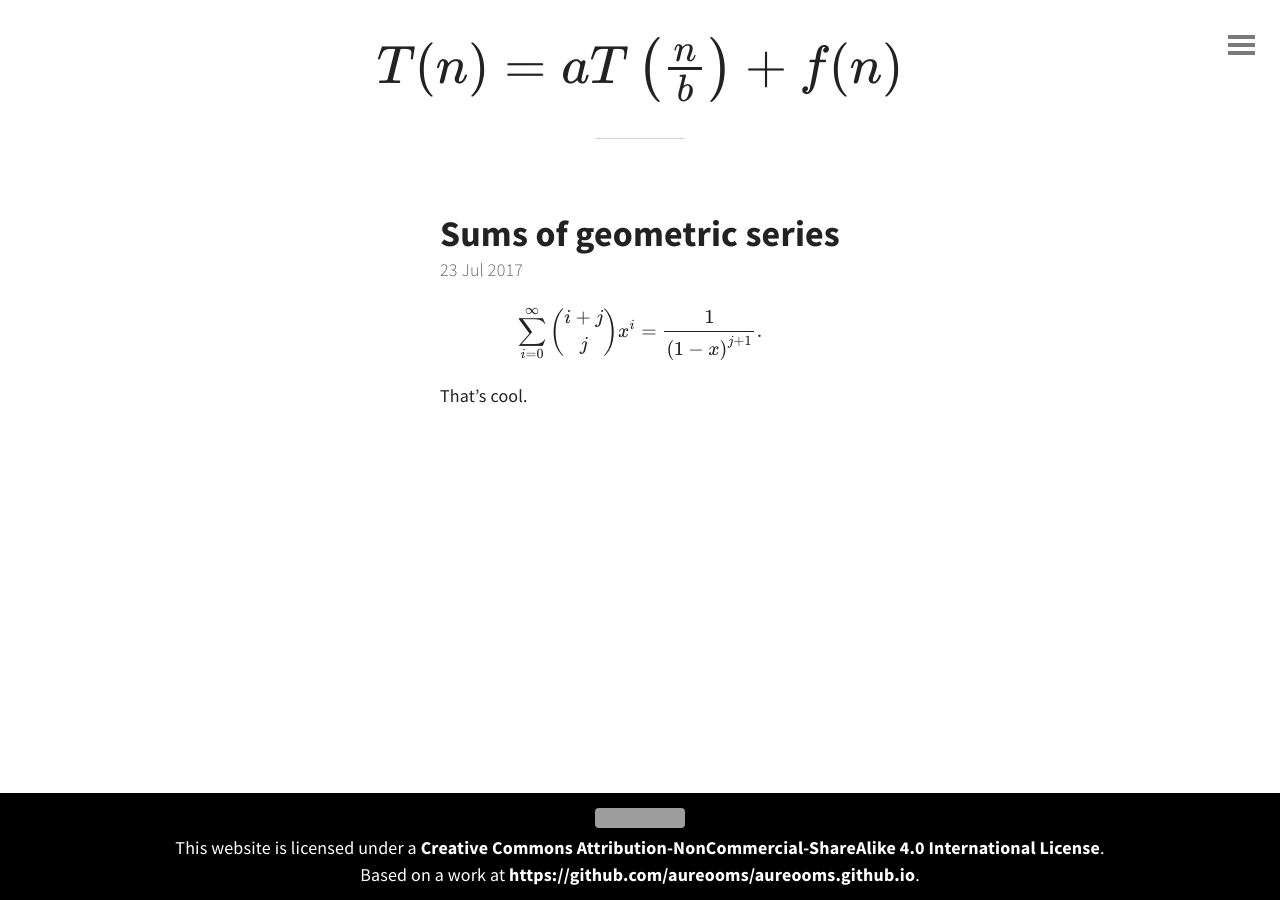
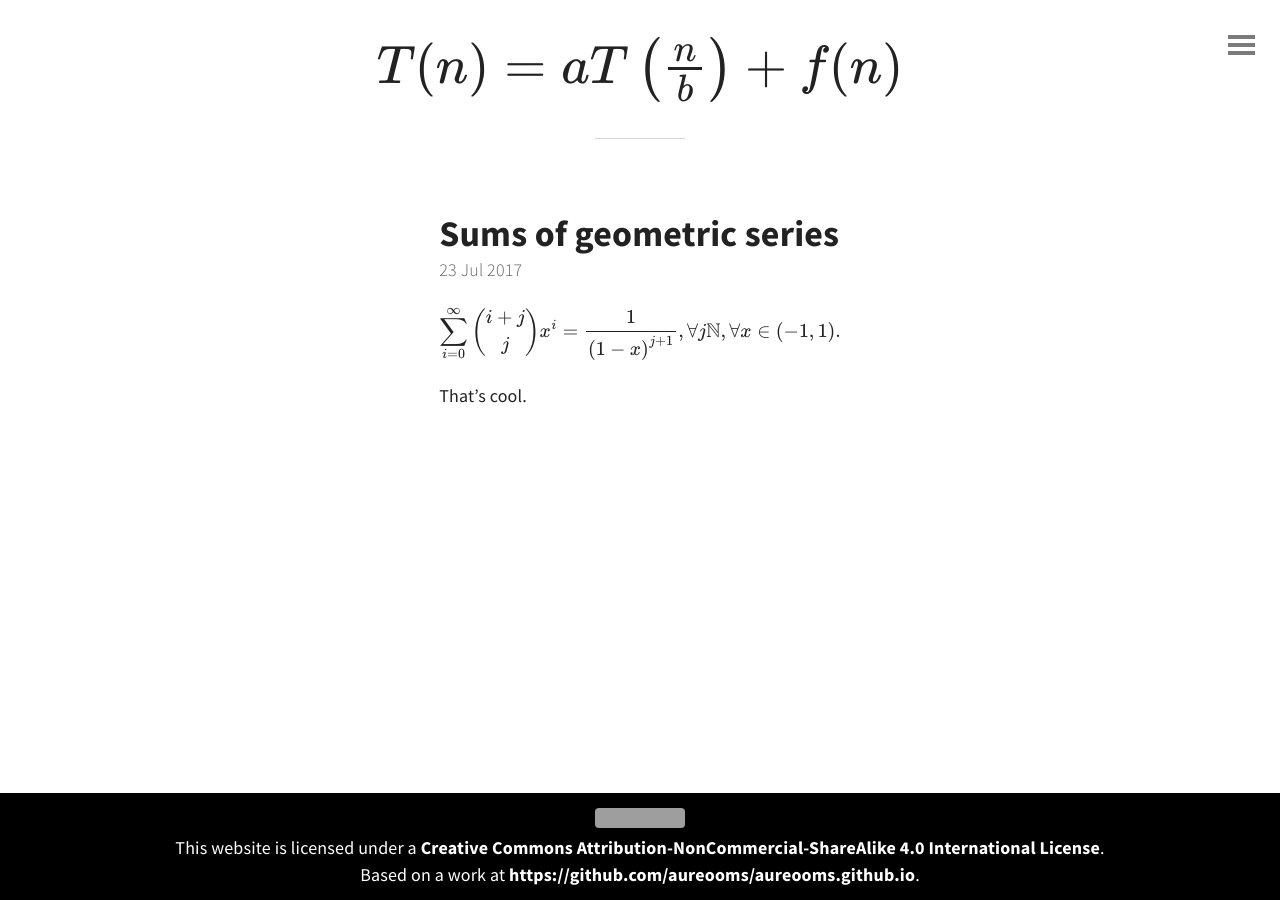
Before and after one commit to aureooms/aureooms.github.io, a Jekyll site: the page built from _posts/2017-07-23-sums-of-geometric-series.md, in a window 1280 px wide. Built offline with Jekyll 4.4.1, drawn with Linux system fonts in a browser that asks for light colours; formulas are drawn with MathJax 3; grey boxes are pictures that could not be loaded.

Commit message:
precisions

```diff
--- a/_posts/2017-07-23-sums-of-geometric-series.md
+++ b/_posts/2017-07-23-sums-of-geometric-series.md
@@ -3,7 +3,8 @@ title: Sums of geometric series
 ---
 
 \\[
-  \\sum_{i=0}^{\\infty} \\binom{i+j}{j} x^i = \\frac{1}{ {(1-x)}^{j+1} }.
+  \\sum_{i=0}^{\\infty} \\binom{i+j}{j} x^i = \\frac{1}{ {(1-x)}^{j+1} },
+\\forall j \\mathbb{N}, \\forall x \\in (-1,1).
 \\]
 
 That's cool.
```
